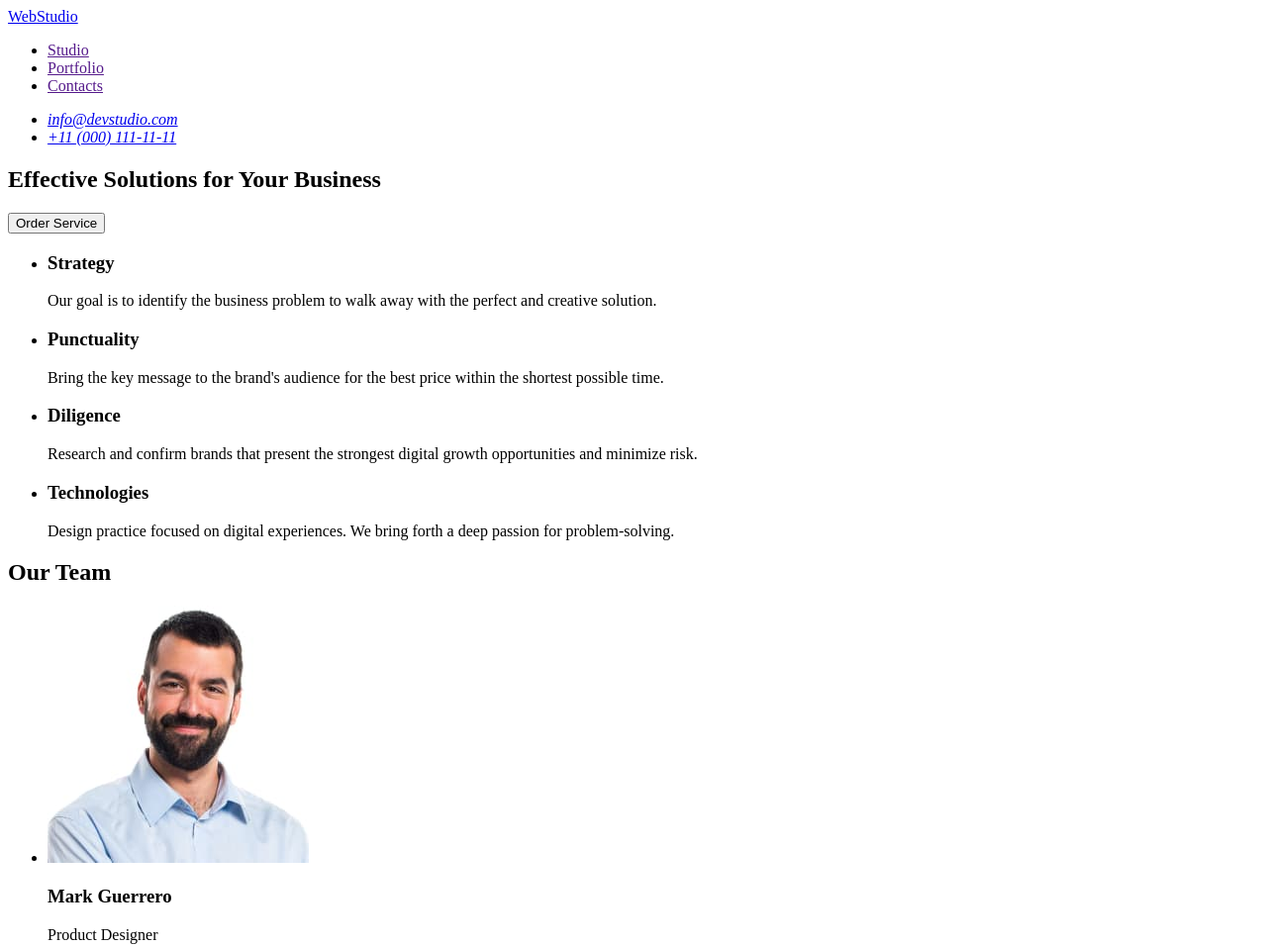
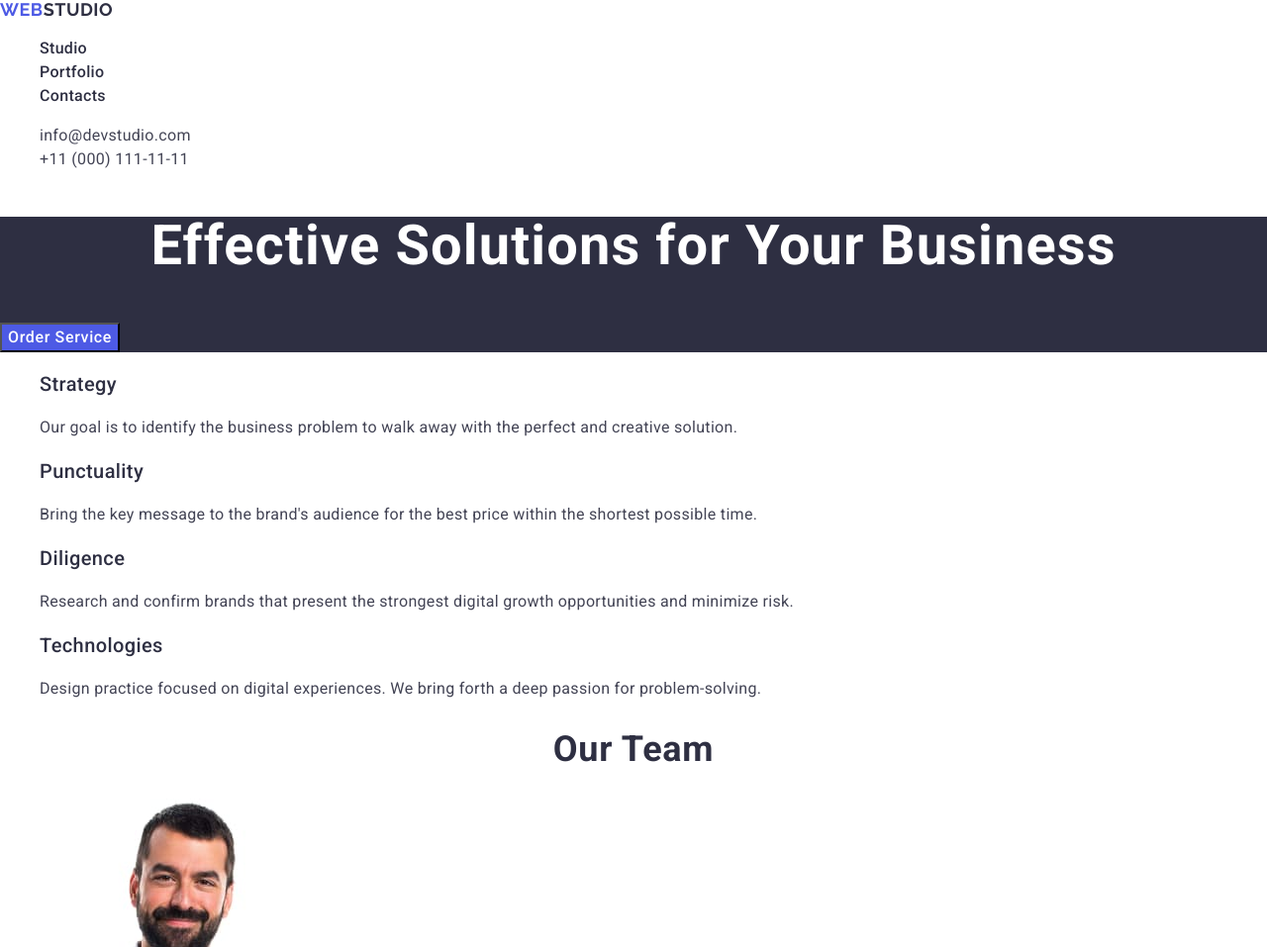
Before and after one commit to SofiX4/goit-markup-hw-02, a plain HTML site: page index.html in a window 1280 px wide. Shown: the top 957 px of the page at 99% size. Drawn offline with nearby package versions, Linux system fonts and the light colour scheme.

Commit message:
css text

```diff
--- /dev/null
+++ b/css/styles.css
@@ -0,0 +1,156 @@
+.list {
+    list-style-type: none;
+}
+
+.link {
+    text-decoration: none;
+}
+
+button {
+    cursor: pointer;
+}
+
+body {
+    font-family: 'Roboto', 'Raleway', sans-serif;
+    color: #2E2F42;
+}
+
+.logo {
+    font-family: Raleway, sans-serif;
+    font-size: 18px;
+    font-weight: 700;
+    line-height: 1.16;
+    letter-spacing: 0.54px;
+    text-transform: uppercase;
+    color: #4D5AE5;
+}
+
+.logo-short {
+    font-family: Raleway;
+    font-size: 18px;
+    font-weight: 700;
+    line-height: 1.16;
+    letter-spacing: 0.54px;
+    text-transform: uppercase;
+    color: var(--NAVY-BLUE, #2E2F42);
+}
+
+.menu-link {
+    font-size: 16px;
+    font-weight: 500;
+    line-height: 1.5;
+    letter-spacing: 0.32px;
+    color: var(--NAVY-BLUE, #2E2F42);
+}
+
+.menu-link:hover,
+.menu-link:focus {
+    color: var(--OCEAN, #404BBF);
+}
+
+.page-address-link {
+    font-size: 16px;
+    font-style: normal;
+    line-height: 1.5;
+    letter-spacing: 0.32px;
+    color: var(--SLATE, #434455);
+}
+
+.page-address-link:hover,
+.page-address-link:focus {
+    color: var(--OCEAN, #404BBF);
+}
+
+.hero {
+    background: var(--NAVY-BLUE, #2E2F42);
+}
+
+.hero-title {
+    text-align: center;
+    font-size: 56px;
+    line-height: 1.07;
+    letter-spacing: 1.12px;
+    color: var(--WHITE, #FFF);
+}
+
+.hero-btn {
+    font-size: 16px;
+    font-weight: 500;
+    line-height: 1.5;
+    letter-spacing: 0.64px;
+    color: var(--WHITE, #FFF);
+    background: var(--IRIS, #4D5AE5);
+}
+
+.hero-btn:hover,
+.hero-btn:focus {
+    background: var(--OCEAN, #404BBF);
+}
+
+.benefits-item-title {
+    font-size: 20px;
+    font-weight: 500;
+    line-height: 1.2;
+    letter-spacing: 0.4px;
+
+}
+
+.benefits-item-text {
+    font-size: 16px;
+    line-height: 1.5;
+    letter-spacing: 0.32px;
+    color: var(--SLATE, #434455);
+}
+
+.our-team-title {
+    text-align: center;
+    font-size: 36px;
+    line-height: 1.11;
+    letter-spacing: 0.72px;
+    text-transform: capitalize;
+}
+
+.our-team-item-title {
+    font-size: 20px;
+    text-align: center;
+    font-weight: 500;
+    line-height: 1.2;
+    letter-spacing: 0.4px;
+}
+
+.our-team-item-text {
+    text-align: center;
+    font-size: 16px;
+    line-height: 1.5;
+    letter-spacing: 0.32px;
+    color: var(--SLATE, #434455);
+}
+
+.portfolio-title {
+    text-align: center;
+    font-size: 36px;
+    line-height: 1.11;
+    letter-spacing: 0.72px;
+    text-transform: capitalize;
+}
+
+.portfolio-item-title {
+    font-size: 20px;
+    font-weight: 500;
+    line-height: 1.2;
+    letter-spacing: 0.4px;
+}
+
+.portfolio-item-text {
+    font-size: 16px;
+    line-height: 1.5;
+    letter-spacing: 0.32px;
+    color: var(--SLATE, #434455);
+}
+
+.footer-text {
+    font-size: 16px;
+    line-height: 1.5;
+    letter-spacing: 0.32px;
+    color: var(--CLOUD, #F4F4FD);
+}
--- a/index.html
+++ b/index.html
@@ -6,98 +6,153 @@
     <meta http-equiv="X-UA-Compatible" content="IE=edge">
     <meta name="viewport" content="width=device-width, initial-scale=1.0">
     <title>WebStudio</title>
+    <link rel="preconnect" href="https://fonts.googleapis.com">
+    <link rel="preconnect" href="https://fonts.gstatic.com" crossorigin>
+    <link href="https://fonts.googleapis.com/css2?family=Raleway:wght@700&family=Roboto:wght@400;500;700&display=swap"
+        rel="stylesheet">
+    <link rel="stylesheet"
+        href="https://cdnjs.cloudflare.com/ajax/libs/modern-normalize/2.0.0/modern-normalize.min.css">
+    <link rel="stylesheet" href="./css/styles.css">
 </head>
 
 <body>
-    <header>
-        <nav>
-            <a href="./index.html">WebStudio</a>
-            <ul>
-                <li>
-                    <a href="">Studio</a>
+    <header class="page-header">
+        <nav class="menu">
+            <a class="logo link" href="./index.html">Web<span class="logo-short">Studio</span></a>
+            <ul class="nav-menu list">
+                <li class="menu-item">
+                    <a class="menu-link link" href="">Studio</a>
                 </li>
-                <li>
-                    <a href="">Portfolio</a>
+                <li class="menu-item">
+                    <a class="menu-link link" href="">Portfolio</a>
                 </li>
-                <li>
-                    <a href="">Contacts</a>
+                <li class="menu-item">
+                    <a class="menu-link link" href="">Contacts</a>
                 </li>
             </ul>
         </nav>
-        <address>
-            <ul>
-                <li>
-                    <a href="mailto:info@devstudio.com">info@devstudio.com</a>
+        <address class="page-address">
+            <ul class="page-address-list list">
+                <li class="page-address-item">
+                    <a class="page-address-link link" href="mailto:info@devstudio.com">info@devstudio.com</a>
                 </li>
-                <li>
-                    <a href="tel:+110001111111">+11 (000) 111-11-11</a>
+                <li class="page-address-item">
+                    <a class="page-address-link link" href="tel:+110001111111">+11 (000) 111-11-11</a>
                 </li>
             </ul>
         </address>
     </header>
     <main>
         <!-- HERO -->
-        <section>
-            <h1>Effective Solutions
+        <section class="hero">
+            <h1 class="hero-title">Effective Solutions
                 for Your Business</h1>
-            <button type="button">Order Service</button>
+            <button class="hero-btn" type="button">Order Service</button>
         </section>
         <!-- BENEFITS -->
-        <section>
-            <h2 hidden>Benefits</h2>
-            <ul>
-                <li>
-                    <h3>Strategy</h3>
-                    <p>Our goal is to identify the business
+        <section class="benefits">
+            <h2 class="benefits-title" hidden>Benefits</h2>
+            <ul class="benefits-list list">
+                <li class="benefits-item">
+                    <h3 class="benefits-item-title">Strategy</h3>
+                    <p class="benefits-item-text">Our goal is to identify the business
                         problem to walk away with the perfect and creative solution.</p>
                 </li>
-                <li>
-                    <h3>Punctuality</h3>
-                    <p>Bring the key message to the brand's audience for the best price within the shortest possible
+                <li class="benefits-item">
+                    <h3 class="benefits-item-title">Punctuality</h3>
+                    <p class="benefits-item-text">Bring the key message to the brand's audience for the best price
+                        within the shortest possible
                         time.</p>
                 </li>
-                <li>
-                    <h3>Diligence</h3>
-                    <p>Research and confirm brands that present the strongest digital growth opportunities and minimize
+                <li class="benefits-item">
+                    <h3 class="benefits-item-title">Diligence</h3>
+                    <p class="benefits-item-text">Research and confirm brands that present the strongest digital growth
+                        opportunities and minimize
                         risk.</p>
                 </li>
-                <li>
-                    <h3>Technologies</h3>
-                    <p>Design practice focused on digital experiences. We bring forth a deep passion for
+                <li class="benefits-item">
+                    <h3 class="benefits-item-title">Technologies</h3>
+                    <p class="benefits-item-text">Design practice focused on digital experiences. We bring forth a deep
+                        passion for
                         problem-solving.</p>
                 </li>
             </ul>
         </section>
         <!-- Our Team -->
-        <section>
-            <h2>Our Team</h2>
-            <ul>
-                <li>
-                    <img src="./images/img-3.jpg" alt="Team member" width="264" height="260">
-                    <h3>Mark Guerrero</h3>
-                    <p>Product Designer</p>
+        <section class="our-team">
+            <h2 class="our-team-title">Our Team</h2>
+            <ul class="our-team-list list">
+                <li class="our-team-item">
+                    <img class="our-team-item-img" src="./images/img-3.jpg" alt="Team member" width="264" height="260">
+                    <h3 class="our-team-item-title">Mark Guerrero</h3>
+                    <p class="our-team-item-text">Product Designer</p>
                 </li>
-                <li>
-                    <img src="./images/img-2.jpg" alt="Team member" width="264" height="260">
-                    <h3>Tom Ford</h3>
-                    <p>Frontend Developer</p>
+                <li class="our-team-item">
+                    <img class="our-team-item-img" src="./images/img-2.jpg" alt="Team member" width="264" height="260">
+                    <h3 class="our-team-item-title">Tom Ford</h3>
+                    <p class="our-team-item-text">Frontend Developer</p>
                 </li>
-                <li>
-                    <img src="./images/img-1.jpg" alt="Team member" width="264" height="260">
-                    <h3>Camila Garcia</h3>
-                    <p>Marketing</p>
+                <li class="our-team-item">
+                    <img class="our-team-item-img" src="./images/img-1.jpg" alt="Team member" width="264" height="260">
+                    <h3 class="our-team-item-title">Camila Garcia</h3>
+                    <p class="our-team-item-text">Marketing</p>
                 </li>
-                <li>
-                    <img src="./images/img.jpg" alt="Team member" width="264" height="260">
-                    <h3>Daniel Wilson</h3>
-                    <p>UI Designer</p>
+                <li class="our-team-item">
+                    <img class="our-team-item-img" src="./images/img.jpg" alt="Team member" width="264" height="260">
+                    <h3 class="our-team-item-title">Daniel Wilson</h3>
+                    <p class="our-team-item-text">UI Designer</p>
                 </li>
             </ul>
         </section>
+
+        <!-- Our portfolio -->
+        <section class="portfolio">
+            <h2 class="portfolio-title">Our Portfolio</h2>
+            <ul class="portfolio-list list">
+                <li class="portfolio-item">
+                    <img class="portfolio-item-img" src="./images/Portfolio/img-51.jpg" alt="Banking App" width="360"
+                        height="300">
+                    <h3 class="portfolio-item-title">Banking App</h3>
+                    <p class="portfolio-item-text">App</p>
+                </li>
+                <li class="portfolio-item">
+                    <img class="portfolio-item-img" src="./images/Portfolio/img-41.jpg" alt="Cashless Payment"
+                        width="360" height="300">
+                    <h3 class="portfolio-item-title">Cashless Payment</h3>
+                    <p class="portfolio-item-text">Marketing</p>
+                </li>
+                <li class="portfolio-item">
+                    <img class="portfolio-item-img" src="./images/Portfolio/img-31.jpg" alt="Meditation App" width="360"
+                        height="300">
+                    <h3 class="portfolio-item-title">Meditation App</h3>
+                    <p class="portfolio-item-text">App</p>
+                </li>
+                <li class="portfolio-item">
+                    <img class="portfolio-item-img" src="./images/Portfolio/img-21.jpg" alt="Taxi Service" width="360"
+                        height="300">
+                    <h3 class="portfolio-item-title">Meditation App</h3>
+                    <p class="portfolio-item-text">Marketing</p>
+                </li>
+                <li class="portfolio-item">
+                    <img class="portfolio-item-img" src="./images/Portfolio/img-11.jpg" alt="Screen Illustrations"
+                        width="360" height="300">
+                    <h3 class="portfolio-item-title">Screen Illustrations</h3>
+                    <p class="portfolio-item-text">Design</p>
+                </li>
+                <li class="portfolio-item">
+                    <img class="portfolio-item-img" src="/images/Portfolio/img-01.jpg" alt="Online Courses" width="360"
+                        height="300">
+                    <h3 class="portfolio-item-title">Online Courses</h3>
+                    <p class="portfolio-item-text">Marketing</p>
+                </li>
+            </ul>
+        </section>
+
     </main>
-    <footer>
-        <a href="./index.html">WebStudio</a>
-        <p>Increase the flow of customers and sales for your business with digital marketing & growth solutions.</p>
+    <footer class="footer">
+        <a class="logo" href="./index.html">Web<span class="logo-short">Studio</span></a>
+        <p class="footer-text">Increase the flow of customers and sales for your business with digital marketing &
+            growth solutions.</p>
     </footer>
 </body>
 
```
Also changed, not shown: .prettierrc.json (added), images/Portfolio/img-01.jpg (added), images/Portfolio/img-11.jpg (added), images/Portfolio/img-21.jpg (added), images/Portfolio/img-31.jpg (added), images/Portfolio/img-41.jpg (added), images/Portfolio/img-51.jpg (added), portfolio.html (added).
